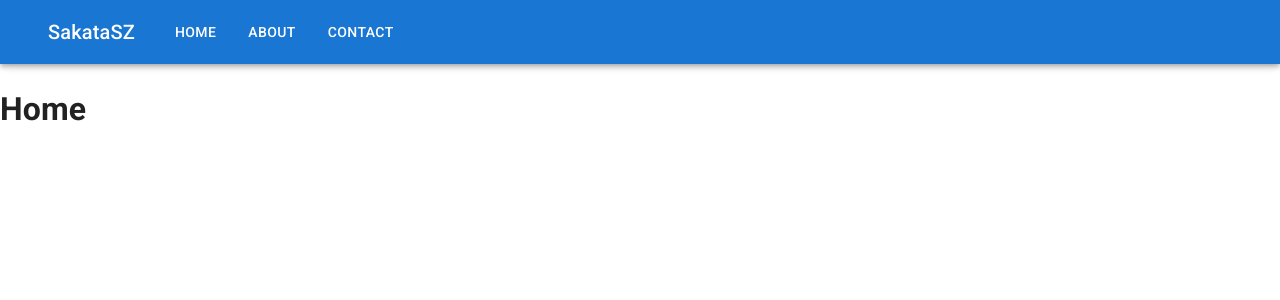
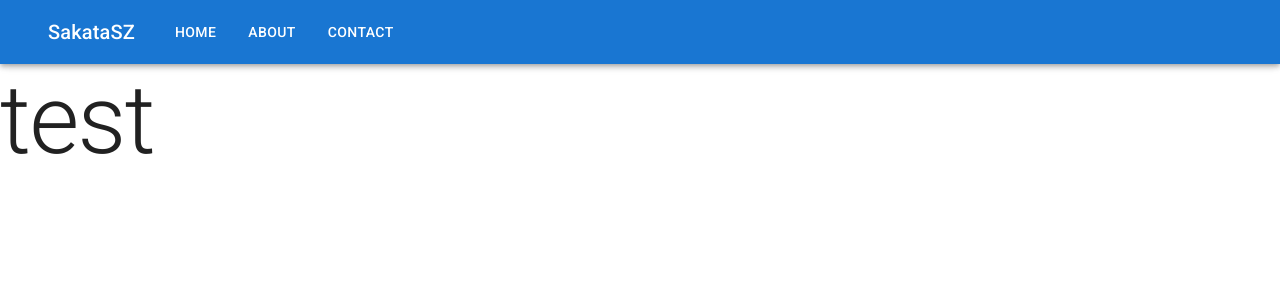
Before and after one commit to SakataSZ/Portfolio, a React (Create React App) app: page / in a window 1280 px wide. Shown: the top 300 px of the page. Built offline with nearby package versions, Linux system fonts and the light colour scheme.

Commit message:
update HOME

```diff
--- a/src/pages/Home.jsx
+++ b/src/pages/Home.jsx
@@ -1,10 +1,18 @@
+import { Box, Typography } from '@mui/material';
 import React from 'react'
 
 export const Home = () => {
   return (
-    <div>
-      <h1>Home</h1>
-    </div>
+    <Box className='Home'>
+      <Box className='header'>
+        <Typography variant='h1'>
+          test
+        </Typography>
+      </Box>
+      <Box className='main-contents'>
+
+      </Box>
+    </Box>
   )
 }
 
```
Also changed, not shown: src/App.jsx (+7 -7 lines), src/components/ResponsiveDrower.jsx (+3 -13 lines), 7 other files (tests, documents, lock files or other folders).
